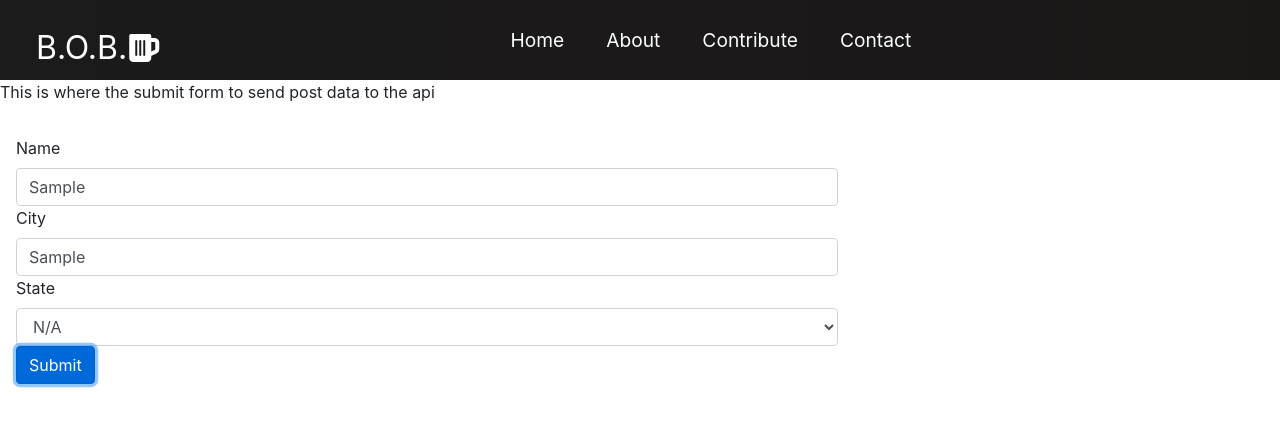
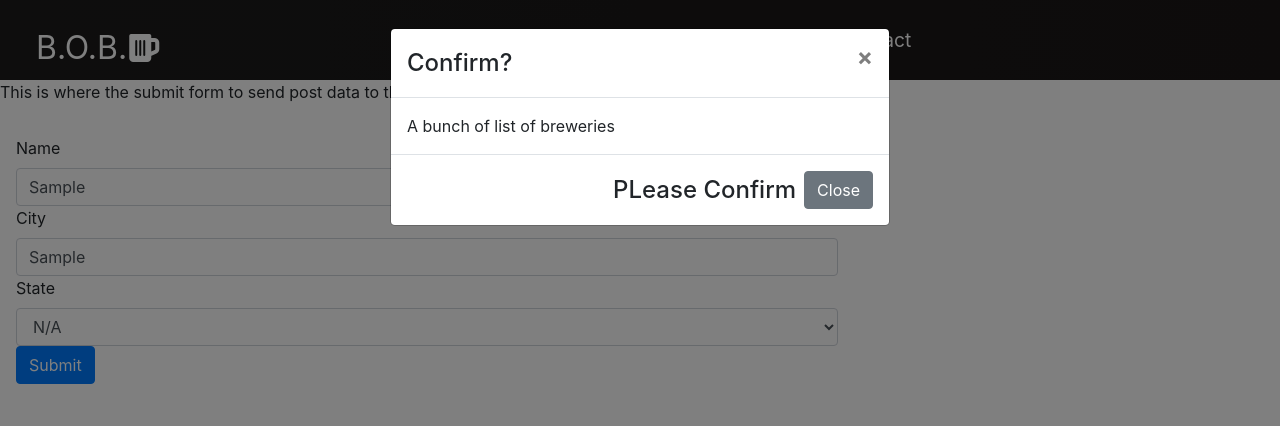
Before and after one commit to dianamora/B.O.B.frontend, a React (Create React App) app: page /contribute in a window 1280 px wide. Both pictures are taken after typing "Sample", "Sample" into the empty fields and a click on the button "Submit". Shown: the top 426 px of the page. Built offline with nearby package versions, Linux system fonts and the light colour scheme; no server answers.

Commit message:
set up confirmation modal

```diff
--- a/src/components/Contribute.js
+++ b/src/components/Contribute.js
@@ -1,13 +1,16 @@
 
-import React from 'react';
+import React, {useState} from 'react';
 import ContributeForm from './Contributeform'
+import SearchModal from './SearchModal'
 
 function Contribute() {
+const[show, setShow]= useState(false)
+
     return (
         <div>
             <p>This is where the submit form to send post data to the api</p>
-            <ContributeForm></ContributeForm>
-
+            <ContributeForm setShow={setShow}></ContributeForm>
+            <SearchModal show={show} setShow={setShow}></SearchModal>
         </div>
     )
 }
--- a/src/components/Contributeform.js
+++ b/src/components/Contributeform.js
@@ -20,6 +20,7 @@ const updateInputs = (target) => {
 
 const handleSubmit = (e) => {
         e.preventDefault();
+        props.setShow(true)
 
         let config = {
             method: 'POST',
@@ -35,6 +36,7 @@ const handleSubmit = (e) => {
             .then(res => res.json())
             .then(res => {
                 console.log(res)
+                props.setShowModal(true)
             })
     }
 
--- a/src/components/SearchModal.js
+++ b/src/components/SearchModal.js
@@ -0,0 +1,25 @@
+import Button from 'react-bootstrap/Button'
+import Modal from 'react-bootstrap/Modal'
+
+function SearchModal(props) {
+
+    const handleClose = () => props.setShow(false);
+
+    return (
+
+        <Modal show={props.show} onHide={handleClose}>
+          <Modal.Header closeButton>
+            <Modal.Title>Confirm?</Modal.Title>
+          </Modal.Header>
+          <Modal.Body>A bunch of list of breweries</Modal.Body>
+          <Modal.Footer>
+          <Modal.Title>PLease Confirm</Modal.Title>
+            <Button variant="secondary" onClick={handleClose}>
+              Close
+            </Button>
+          </Modal.Footer>
+        </Modal>
+    );
+  }
+
+export default SearchModal
```
